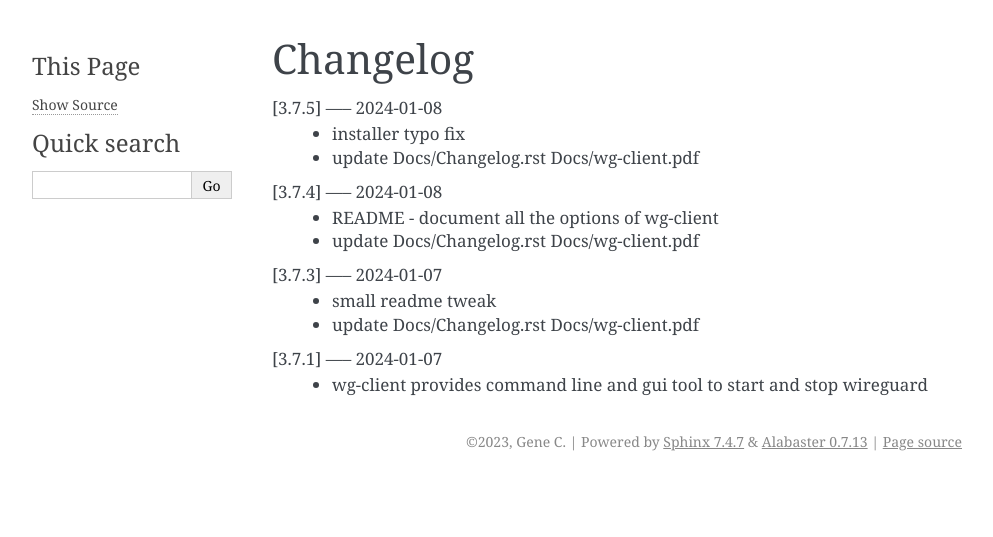
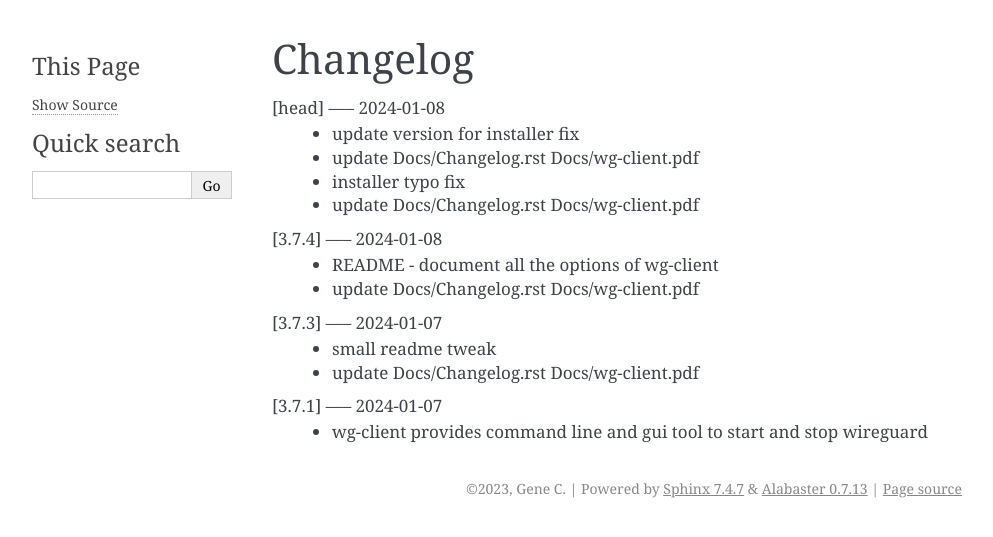
Before and after one commit to gene-git/wg-client, a Sphinx documentation site: the page built from Docs/Changelog.rst, in a window 1280 px wide. Shown: the top 537 px of the page, without its empty margins (148-1141 px from the left). Built offline with Sphinx 7.4.7, drawn with Linux system fonts in a browser that asks for light colours.

Commit message:
update Docs/Changelog.rst Docs/wg-client.pdf

```diff
--- a/Docs/Changelog.rst
+++ b/Docs/Changelog.rst
@@ -1,7 +1,9 @@
 Changelog
 =========
 
-[3.7.5] ----- 2024-01-08
+[head] ----- 2024-01-08
+ * update version for installer fix
+ * update Docs/Changelog.rst Docs/wg-client.pdf
  * installer typo fix
  * update Docs/Changelog.rst Docs/wg-client.pdf
 
```
Also changed, not shown: 1 other file.
